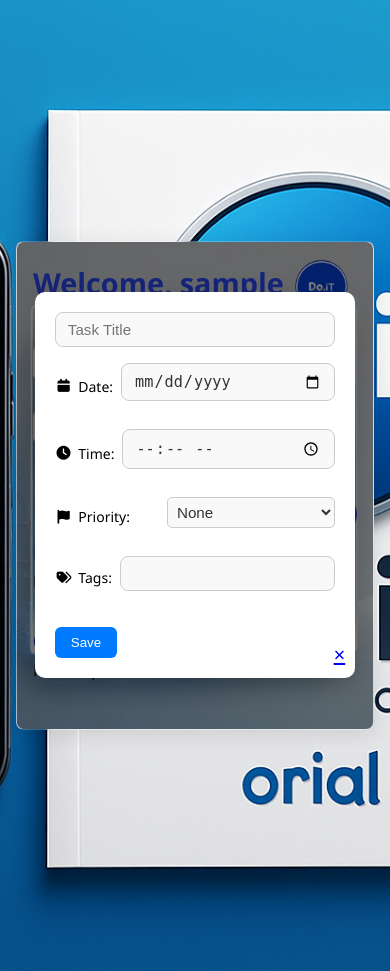
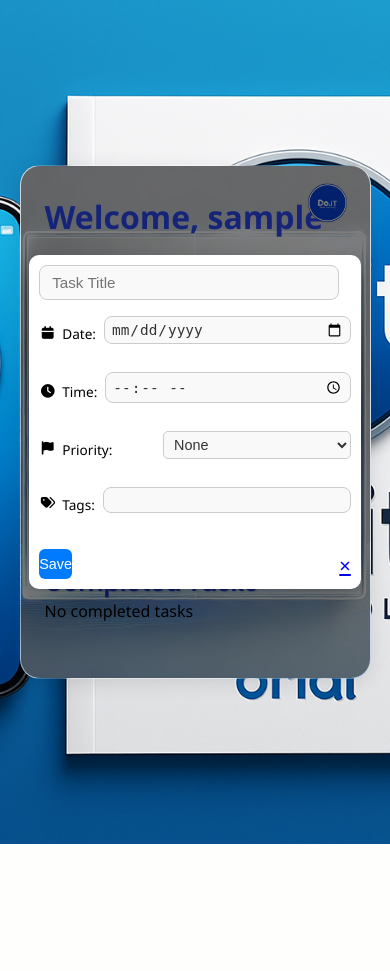
Before and after one commit to Faculty-of-Computing/TodoApp, a Flask app: template templates/add.html in a window 390 px wide. After the commit the page ends 844 px from the top, so only its background shows below. Run offline with Flask 3, Linux system fonts and the light colour scheme; the template is opened without the code that fills it, so the values that code supplies are empty; the visitor is signed in with stand-in values (Sample User, id 1); some libraries are stand-ins or nearby versions.

Commit message:
made html and css responsive

```diff
--- a/templates/add.html
+++ b/templates/add.html
@@ -13,16 +13,20 @@
         body {
   -webkit-font-smoothing: antialiased;
   -moz-osx-font-smoothing: grayscale;
-      border-radius: 16px;
   font-family: 'Segoe UI', sans-serif;
-      background: url("{{ url_for('static', filename='images/uu.png') }}") no-repeat center center/cover;
-      min-height: 115vh;
+  margin: 0;               /* remove default margin */
+  padding: 0;              /* remove padding */
+  min-height: 100vh;       /* full viewport height */
   display: flex;
   justify-content: center;
   align-items: center;
-      padding: 1rem;
+
+  /* Proper responsive background */
+  background-image: url("{{ url_for('static', filename='images/uu.png') }}");
+  background-repeat: no-repeat;
+  background-position: center center;
+  background-size: cover;   /* ensures full coverage */
 }
-
     main {
       background: url("{{ url_for('static', filename='images/it.webp') }}") no-repeat center center/cover;
       backdrop-filter: blur(3px);
@@ -64,10 +68,26 @@
     }
 
     .todo-header { display: flex; flex-direction: column; align-items: flex-start; gap: 1rem; margin-bottom: 2rem; padding-top: 0.5rem; }
-    .search-bar { position: relative; width: 200px; }
-    .search-bar input { width: 100%; padding: 0.5rem 0.5rem 0.5rem 2rem; border: 1px solid #E0E0E0; border-radius: 6px; }
-    .search-bar .search-icon { position: absolute; left: 0.5rem; top: 50%; transform: translateY(-50%); color: #4A90E2; pointer-events: none; }
+        .search-bar {
+        position: relative; /* container relative for absolute icon */
+        width: 200px;       /* or flex: 1 for responsive */
+      }
 
+        .search-bar input {
+        width: 100%;
+        padding: 0.3rem 0.3rem 0.3rem 1.6rem; /* leave space for icon */
+        border: 1px solid #E0E0E0;
+        border-radius: 6px;
+      }
+
+      .search-bar .search-icon {
+        position: absolute;  /* absolute inside the container */
+        left: 0.3rem;
+        top: 39%;
+        transform: translateY(-50%);
+        color: #4A90E2;
+        pointer-events: none; /* icon won’t block clicks */
+      }
     .login-icon { position: absolute; top: 1rem; right: 1rem; width: 20%; height: auto; z-index: 100; }
 
     .todo-list { list-style: none; display: flex; flex-direction: column; gap: 1rem; padding: 0; margin: 0 0 2rem; }
@@ -98,30 +118,121 @@
     .field-row select { flex: 1.5; padding: 5px; border-radius: 5px; border: 1px solid #ccc; }
     .buttons { display: flex; justify-content: space-between; margin-top: 20px; }
     .update-btn { background-color: #007BFF; color: white; padding: 8px 16px; border: none; border-radius: 6px; cursor: pointer; }
-    .delete-btn { background-color: #DC3545; color: white; padding: 8px 16px; border: none; border-radius: 6px; cursor: pointer; }
+    .delete-btn { background-color: #DC3545; color: white; padding: 8px 16px; margin-right: 17px; border: none; border-radius: 6px; cursor: pointer; }
     .close-btn { position: absolute; bottom: 10px; right: 10px; background: none; border: none; font-size: 20px; cursor: pointer; }
 
+
+/*RESPONSIVENESS */
+ @media (max-width: 768px) {
+  main { padding: 1.5rem; border-radius: 20px; max-width: 90%; }
+  .login-icon { width: 15%; } }
+
+
+/* Prevent Add Task button expansion on mobile */
 @media (max-width: 600px) {
-      main { padding: 1rem; margin: 0; border-radius: 8px; }
-      .todo-header { flex-direction: column; align-items: flex-start; gap: 0.75rem; }
-      .todo-header h1 { font-size: 1.8rem; }
-      .search-bar { width: 100%; }
-      .add-btn { width: 100%; justify-content: center; font-size: 1rem; }
-      .todo-item { flex-direction: column; align-items: flex-start; gap: 0.5rem; }
-      .task-info-card { width: 90%; max-width: 350px; }
+  .add-btn {
+    width: 48px !important;
+    padding: 0.75rem !important;
   }
+  .add-btn .text {
+    display: none !important;
+  }
+  .add-btn:hover {
+    width: 48px !important;
+    padding: 0.75rem !important;
+    background-color: #2B49F3;
+  }
+
+  .add-task-wrapper {
+    position: static;
+    margin-top: 1rem;
+    display: flex;
+    justify-content: flex-end;
+  }
+}
+
+/* RESPONSIVENESS */
+@media (max-width: 1024px) {
+  .task-info-card { width: 350px; padding: 12px; }
+}
+
+@media (max-width: 768px) {
+  .task-info-card { width: 90%; padding: 10px; }
+  .task-title, .field-row input, .field-row select { max-width: 100%; }
+}
+
+@media (max-width: 480px) {
+  .task-info-card { width: 95%; padding: 10px; }
+  .task-title { font-size: 0.95rem; padding: 5px; }
+  .field-row label { font-size: 0.85rem; }
+  .field-row input,
+  .field-row select { font-size: 0.9rem; padding: 4px 6px; }
+  .update-btn, .delete-btn { font-size: 0.9rem; padding: 7px 0; }
+}
+
+/* Mobile responsiveness */
+@media (max-width: 1024px) {
+  body {
+    background-size: auto 100%;
+    background-position: cente;
+    background-repeat: no-repeat;
+  }
+}
+
+@media (max-width: 768px) {
+  body {
+    background-size: auto 100%;      /* full height, width adjusts */
+    background-position: center;
+    background-repeat: no-repeat;
+  }
+}
+
+@media (max-width: 480px) {
+  body {
+    background-size: auto 100%;      /* full height */
+    background-position: center;
+    background-repeat: no-repeat;
+  }
+}
+
+@media (max-width: 480px) {
+  .delete-btn {
+    margin-right: 30px;
+  }
+}
+
+
+/* Applying the font and color to subtitles */
+h2 {
+  font-family: 'Poppins', sans-serif;
+  color: #1A3ACB;       /* Captivating, darker blue */
+  font-weight: 600;      /* Bold for emphasis */
+  text-shadow: 1px 1px 2px rgba(0,0,0,0.15); /* subtle shadow */
+}
+
+h2:hover {
+  color: #4A90E2; /* Accent blue on hover */
+}
+
+
   </style>
 </head>
 <body>
   <main>
+
        <header class="todo-header">
       <h1>Welcome, {{ session.username }}</h1>
-      <div class="search-bar">
-        <input type="text" placeholder="Search tasks..." />
-        <span class="search-icon"><i class="fas fa-search"></i></span>
-      </div>
+
+      <!-- Search bar below username -->
+      <form method="GET" action="/" class="search-bar">
+   <i class="fas fa-search search-icon"></i>
+    <input type="text" name="search" placeholder="Search tasks..." value="{{ request.args.get('search', '') }}"/>
+   </form>
+
+
       <img src="{{ url_for('static', filename='images/do.png') }}" alt="To-Do Icon" class="login-icon" />
       <div class="filter-wrapper">
+
   <form method="GET" action="/">
     <select name="filter" onchange="this.form.submit()">
       <option value="">-- Filter Tasks --</option>
@@ -136,11 +247,9 @@
     </header>
 
    <div class="add-task-wrapper">
-      <a href="{{ url_for('add_page') }}">
-        <button class="add-btn" aria-label="Add Task">
+      <a href="{{ url_for('add_page') }}" class="add-btn" aria-label="Add Task">
         <span class="plus"><i class="fa-solid fa-plus"></i></span>
         <span class="text">Add Task</span>
-        </button>
       </a>
     </div>
 
@@ -150,9 +259,13 @@
     {% if pending_tasks %}
       {% for task in pending_tasks %}
         <li class="todo-item">
-              <input type="checkbox" id="task{{ task.id }}" />
+          <form method="POST" action="{{ url_for('complete_task', task_id=task.id) }}">
+            <input type="checkbox" id="task{{ task.id }}" onchange="this.form.submit()"/>
             <label for="task{{ task.id }}">{{ task.task }}</label>
-              <button class="info-btn" aria-label="Task info"><i class="fa-solid fa-circle-info"></i></button>
+          </form>
+          <button class="info-btn" onclick="location.href='{{ url_for('add_page') }}?task_id={{ task.id }}'">
+            <i class="fa-solid fa-circle-info"></i>
+          </button>
         </li>
       {% endfor %}
     {% else %}
@@ -167,12 +280,16 @@
     {% if completed_tasks %}
       {% for task in completed_tasks %}
         <li class="todo-item completed">
-              <input type="checkbox" id="task{{ task.id }}" checked disabled />
+          <form method="POST" action="{{ url_for('reopen_task', task_id=task.id) }}">
+            <input type="checkbox" id="task{{ task.id }}" checked onchange="this.form.submit()"/>
             <label for="task{{ task.id }}">
               {{ task.task }}
               <span class="timestamp">Completed at {{ task.completed_at }}</span>
             </label>
-              <button class="info-btn" aria-label="Task info"><i class="fa-solid fa-circle-info"></i></button>
+          </form>
+          <button class="info-btn" onclick="location.href='{{ url_for('add_page') }}?task_id={{ task.id }}'">
+            <i class="fa-solid fa-circle-info"></i>
+          </button>
         </li>
       {% endfor %}
     {% else %}
```
Also changed, not shown: templates/home.html (+79 -81 lines). Lines whose indentation alone changed are shown as unchanged.
